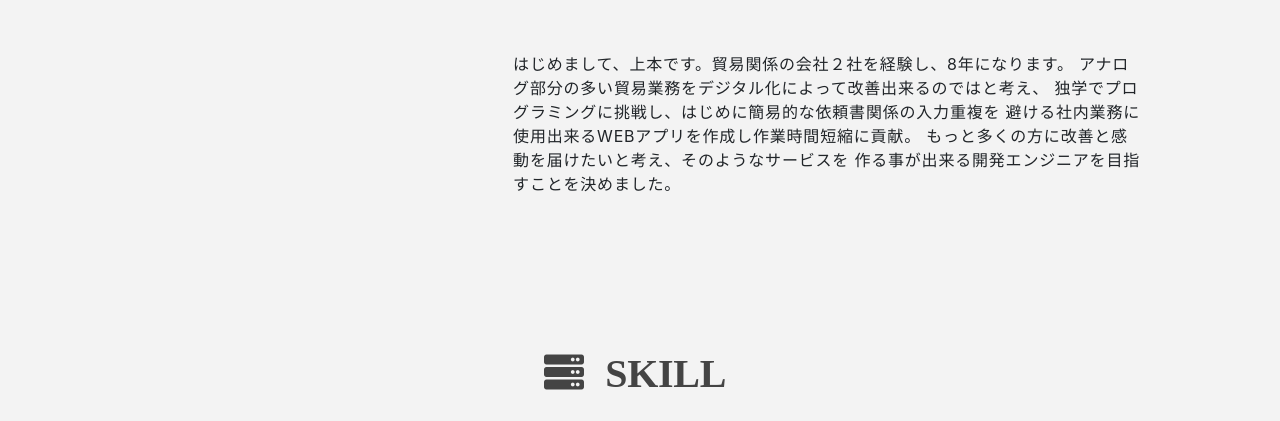
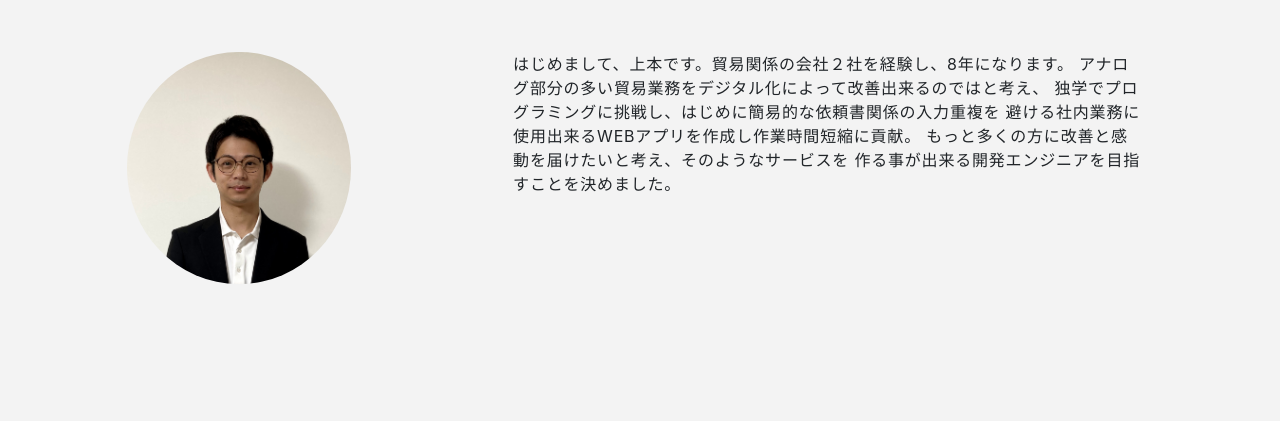
Before and after one commit to upbook0426/portfolio, a plain HTML site: page index.html in a window 1280 px wide. Shown: the part 694-1115 px from the top of the page. Drawn offline with nearby package versions, Linux system fonts and the light colour scheme; a web font is replaced by a local one.

Commit message:
change img src filename

```diff
--- a/index.html
+++ b/index.html
@@ -82,7 +82,7 @@
             </div>
             <div class="two-column-wrapper">
               <div class="two-column-image profile">
-                <img src="img/profile/profile.heic" alt="" />
+                <img src="img/profile/profile-2.JPG" alt="" />
               </div>
               <div class="two-column-desc">
                 <p class="text">
```
